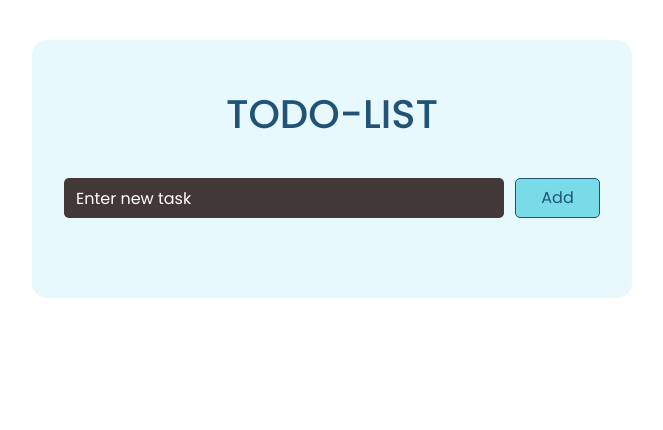
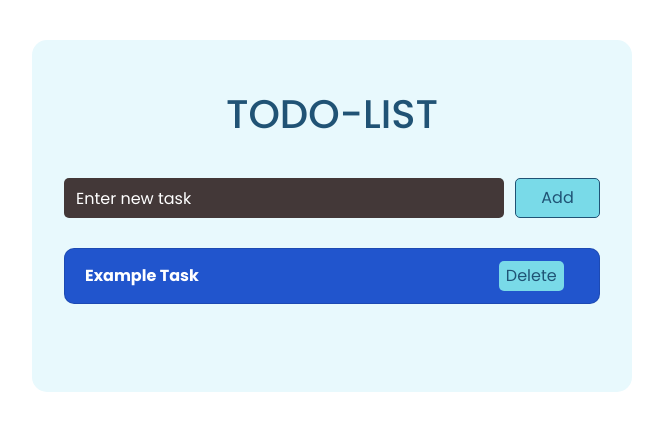
Before and after one commit to lawal-mj/react-todo-app, a React (Create React App) app: page / in a window 1280 px wide. Shown: the top 430 px of the page, without its empty margins (308-971 px from the left). Built offline with nearby package versions, Linux system fonts and the light colour scheme.

Commit message:
Add a placeholder task

```diff
--- a/src/App.js
+++ b/src/App.js
@@ -3,7 +3,7 @@ import Input from "./components/Input";
 import Task from "./components/Task";
 import { useState } from "react";
 
-const todoList = [];
+const todoList = ["Example Task"];
 
 export default function App() {
   const [inputValue, setInputValue] = useState("todoList");
@@ -21,6 +21,7 @@ export default function App() {
   function addTask(event) {
     todoList.push(inputValue);
     setInputValue("")
+    console.log(todoList)
   }
 
   return (
```
